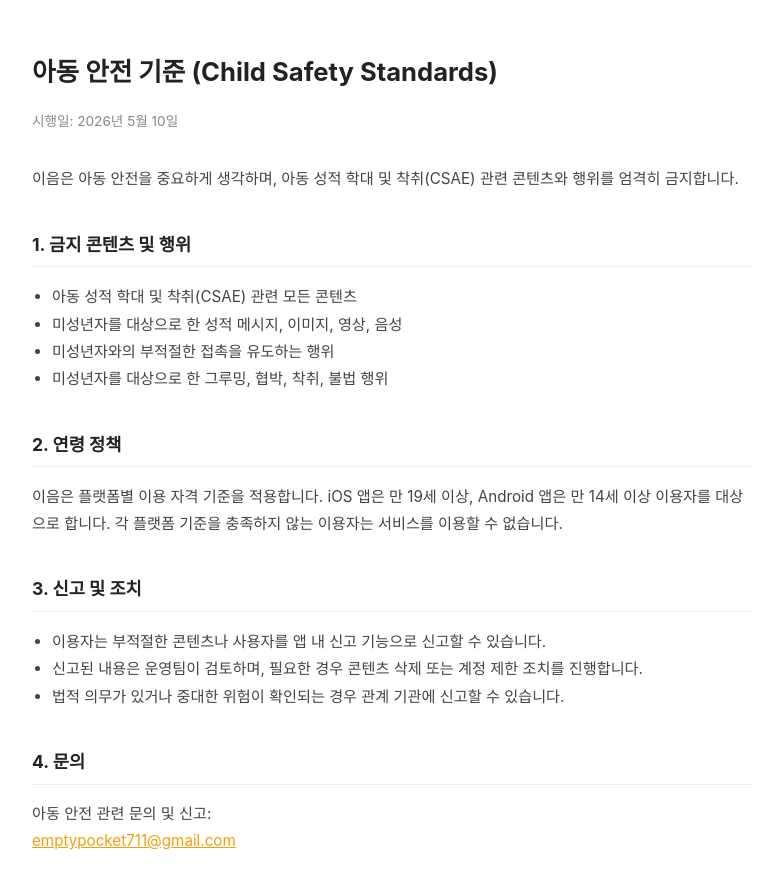
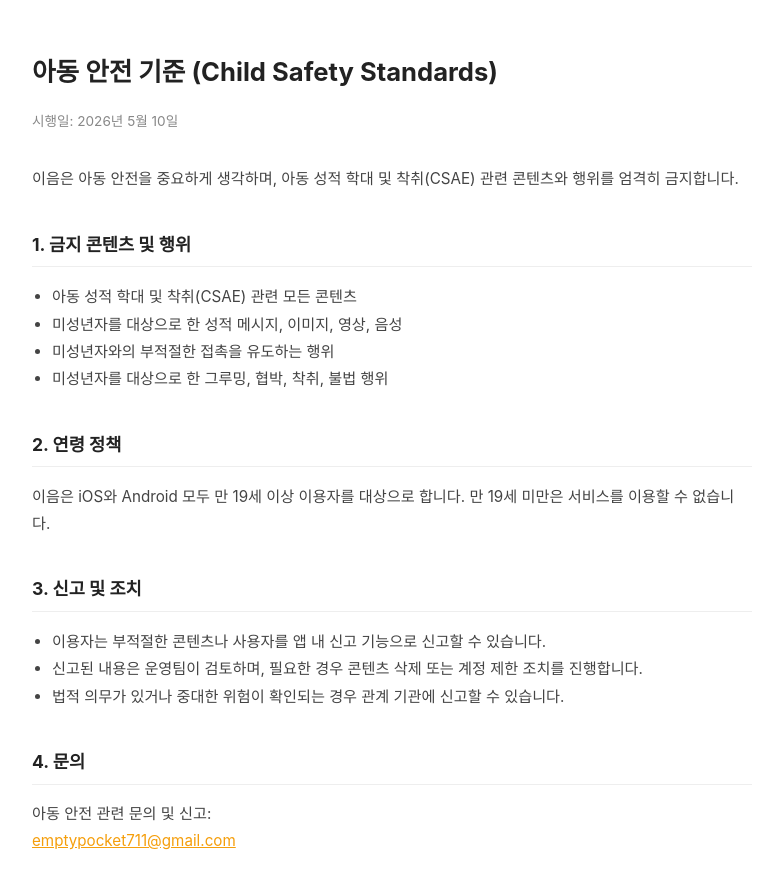
Before and after one commit to emptypocket711-star/ieeum-privacy, a plain HTML site: page child_safety.html in a window 1280 px wide. Shown: the whole page, without its empty margins (248-1020 px from the left). Drawn offline with Linux system fonts and the light colour scheme.

Commit message:
Align IEUM child safety age policy across platforms

```diff
--- a/child_safety.html
+++ b/child_safety.html
@@ -37,7 +37,7 @@
 </ul>
 
 <h2>2. 연령 정책</h2>
-<p>이음은 플랫폼별 이용 자격 기준을 적용합니다. iOS 앱은 만 19세 이상, Android 앱은 만 14세 이상 이용자를 대상으로 합니다. 각 플랫폼 기준을 충족하지 않는 이용자는 서비스를 이용할 수 없습니다.</p>
+<p>이음은 iOS와 Android 모두 만 19세 이상 이용자를 대상으로 합니다. 만 19세 미만은 서비스를 이용할 수 없습니다.</p>
 
 <h2>3. 신고 및 조치</h2>
 <ul>
```
